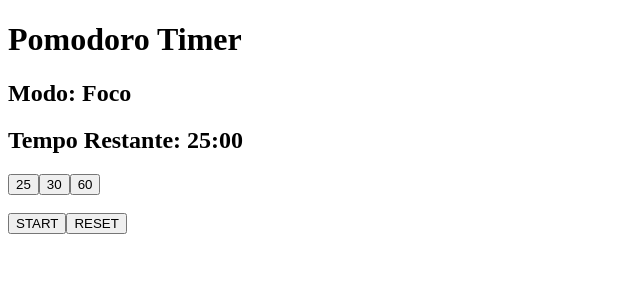
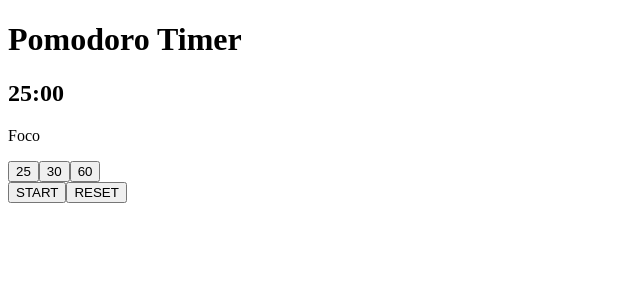
Before and after one commit to YanGarrido/pomodoro-timer-with-react, a React (Vite) app in the folder pomodoro-timer/: page / in a window 1280 px wide. Shown: the top 300 px of the page, without its empty margins (0-640 px from the left). Built offline with nearby package versions, Linux system fonts and the light colour scheme.

Commit message:
criação de componentes para a modularização do projeto

```diff
--- a/pomodoro-timer/src/App.tsx
+++ b/pomodoro-timer/src/App.tsx
@@ -1,73 +1,25 @@
-import { useEffect, useState } from "react";
+import React, { useState } from "react";
+import { ControlButtons } from "./components/controllers-buttons-component";
+import { TimeDisplay } from "./components/display-component";
+import { TimeSelectorButtons } from "./components/time-select-buttons-component";
+import { usePomodoroTimer } from "./hooks/usePomodoroTimer";
+export default function PomodoroTimer() {
+  const [focusTime, setFocusTime] = useState(25);
+  const relaxTime = 5;
 
-export default function PomodoroTimer() {
-  const [focustime, setTime] = useState(25);
-  const [focus30, setFocus30] = useState(30);
-  const [focus60, setFocus60] = useState(60);
-  const [relax, setRelax] = useState(5);
-  const [modo, setModo] = useState("focus");
-  const [secondsLeft, setSecondsLeft] = useState(focustime * 60);
-  const [isActive, setisActive] = useState(false);
+  const { modo, secondsLeft, isActive, toggleTimer, resetTimer } =
+    usePomodoroTimer(focusTime, relaxTime);
 
-  useEffect(() => {
-    if (isActive && secondsLeft > 0) {
-      const interval = setInterval(() => {
-        setSecondsLeft((secondsLeft) => secondsLeft - 1);
-      }, 1000);
-      return () => clearInterval(interval);
-    } else if (secondsLeft === 0) {
-      if (modo === "focus") {
-        setModo("relax");
-        setSecondsLeft(relax * 60);
-      } else {
-        setModo("focus");
-        setSecondsLeft(focustime * 60);
-      }
-      setisActive(false);
-    }
-  }, [isActive, secondsLeft, modo, relax, focustime]);
-
-  const formatTimeLeft = (seconds: number) => {
-    return `${Math.floor(seconds / 60)}:${
-      seconds % 60 > 9 ? seconds % 60 : "0" + (seconds % 60)
-    }`;
-  };
-
-  function toggleTimer() {
-    setisActive(!isActive);
-  }
-
-  function resetTimer() {
-    setisActive(false);
-    setModo('focus');
-    setSecondsLeft(focustime * 60);
-  }
-
-  function setPomoTimer(time: string) {
-    if (time === '25') {
-      setSecondsLeft(focustime * 60)
-      formatTimeLeft(secondsLeft)
-    } else if (time === '30') {
-      setSecondsLeft(focus30 * 60)
-      formatTimeLeft(secondsLeft)
-    } else if (time === '60') {
-      setSecondsLeft(focus60 * 60)
-      formatTimeLeft(secondsLeft)
-  }
-}
   return (
     <div>
       <h1>Pomodoro Timer</h1>
-      <h2>Modo: {modo === "focus" ? "Foco" : "Descanso"}</h2>
-      <h2>Tempo Restante: {formatTimeLeft(secondsLeft)}</h2>
-      <button onClick={() => setPomoTimer('25')}>25</button>
-      <button onClick={() => setPomoTimer('30')}>30</button>
-      <button onClick={() => setPomoTimer('60')}>60</button>
-
-      <br />
-      <br />
-      <button onClick={toggleTimer}>{isActive ? "PAUSE" : "START"}</button>
-      <button onClick={resetTimer}>RESET</button>
+      <TimeDisplay secondsLeft={secondsLeft} modo={modo} />
+      <TimeSelectorButtons setFocusTime={setFocusTime} />
+      <ControlButtons
+        isActive={isActive}
+        toggleTimer={toggleTimer}
+        resetTimer={resetTimer}
+      />
     </div>
   );
 }
--- /dev/null
+++ b/pomodoro-timer/src/components/controllers-buttons-component.tsx
@@ -0,0 +1,20 @@
+import React from "react";
+
+interface ControlButtonsProps {
+  isActive: boolean;
+  toggleTimer: () => void;
+  resetTimer: () => void;
+}
+
+export function ControlButtons({
+  isActive,
+  toggleTimer,
+  resetTimer,
+}: ControlButtonsProps) {
+  return (
+    <div>
+      <button onClick={toggleTimer}>{isActive ? "PAUSE" : "START"}</button>
+      <button onClick={resetTimer}>RESET</button>
+    </div>
+  );
+}
--- /dev/null
+++ b/pomodoro-timer/src/components/display-component.tsx
@@ -0,0 +1,25 @@
+import React from "react";
+
+interface timeDisplayProps {
+  secondsLeft: number;
+  modo: string;
+}
+
+export function TimeDisplay({ secondsLeft, modo }: timeDisplayProps) {
+  const formatTimeLeft = (seconds: number) => {
+    return `${Math.floor(seconds / 60)}:${
+      seconds % 60 > 9 ? seconds % 60 : "0" + (seconds % 60)
+    }`;
+  };
+
+  return (
+    <div>
+      <div>
+        <h2>{formatTimeLeft(secondsLeft)}</h2>
+      </div>
+      <div>
+        <p>{modo === "focus" ? "Foco" : "Descaso"}</p>
+      </div>
+    </div>
+  );
+}
--- /dev/null
+++ b/pomodoro-timer/src/components/time-select-buttons-component.tsx
@@ -0,0 +1,17 @@
+import React from "react";
+
+interface TimeSelectorButtonsProps {
+  setFocusTime: (time: number) => void;
+}
+
+export function TimeSelectorButtons({
+  setFocusTime,
+}: TimeSelectorButtonsProps) {
+  return (
+    <div>
+      <button onClick={() => setFocusTime(25)}>25</button>
+      <button onClick={() => setFocusTime(30)}>30</button>
+      <button onClick={() => setFocusTime(60)}>60</button>
+    </div>
+  );
+}
--- /dev/null
+++ b/pomodoro-timer/src/hooks/usePomodoroTimer.ts
@@ -0,0 +1,46 @@
+import { useEffect, useState } from "react";
+
+export function usePomodoroTimer(focusTime: number, relaxTime: number) {
+  const [modo, setModo] = useState("focus");
+  const [secondsLeft, setSecondsLeft] = useState(focusTime * 60);
+  const [isActive, setisActive] = useState(false);
+
+  useEffect(() => {
+    setSecondsLeft(focusTime * 60);
+  }, [focusTime]);
+  useEffect(() => {
+    if (isActive && secondsLeft > 0) {
+      const interval = setInterval(() => {
+        setSecondsLeft((secondsLeft) => secondsLeft - 1);
+      }, 1000);
+      return () => clearInterval(interval);
+    } else if (secondsLeft === 0) {
+      if (modo === "focus") {
+        setModo("relax");
+        setSecondsLeft(relaxTime * 60);
+      } else {
+        setModo("focus");
+        setSecondsLeft(focusTime * 60);
+      }
+      setisActive(false);
+    }
+  }, [isActive, secondsLeft, modo, relaxTime, focusTime]);
+
+  const toggleTimer = () => {
+    setisActive(!isActive);
+  };
+
+  const resetTimer = () => {
+    setisActive(false);
+    setModo("focus");
+    setSecondsLeft(focusTime * 60);
+  };
+
+  return {
+    modo,
+    secondsLeft,
+    isActive,
+    toggleTimer,
+    resetTimer,
+  };
+}
```
